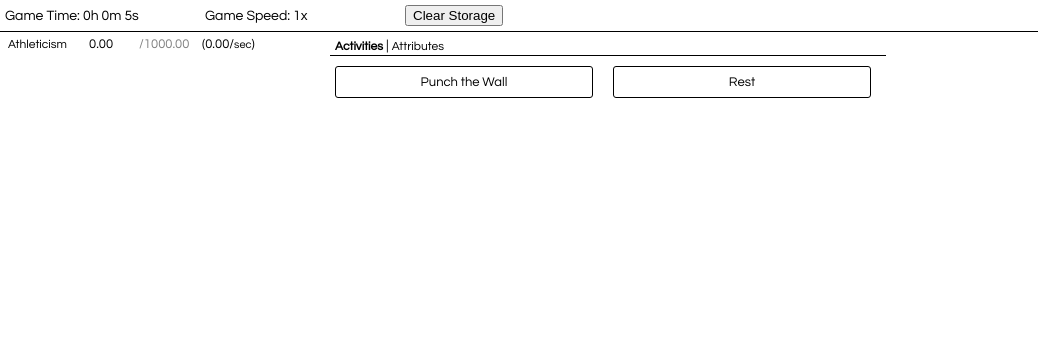
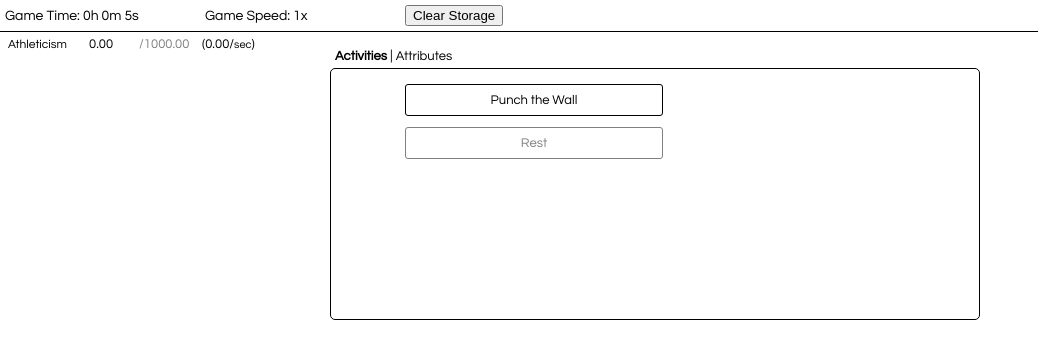
Before and after one commit to Alist3r/myapp, a React app: page / in a window 1280 px wide. Shown: the whole page, without its empty margins (0-1038 px from the left). Built offline with nearby package versions, Linux system fonts and the light colour scheme.

Commit message:
added and updated various parte of the game

```diff
--- a/src/Components/ActivityPanel.js
+++ b/src/Components/ActivityPanel.js
@@ -10,6 +10,32 @@ class ActivityPanel extends React.Component {
     }
   }
 
+  isUpgradable(costs, resources) {
+    let upgradable = true
+    costs.forEach(cost => {
+      let index = resources.findIndex(x => x.name === cost.resource)
+        if (upgradable && resources[index].currentValue >= cost.cost)
+          upgradable = true
+        else
+          upgradable = false
+    })
+
+    return upgradable
+  }
+
+  checkUpgradable(costs, resources) {
+    let cssClass = "Activity-Btn"
+    if(costs != null) {
+      if(this.isUpgradable(costs, resources)) {
+        cssClass = "Activity-Btn Upgradable"
+      }
+    }
+    else {
+      cssClass = "Activity-Btn Upgradable"
+    }
+
+    return cssClass
+  }
 
   doActivity() {
     var activityToDo = this.state.activity //one activity
@@ -22,28 +48,30 @@ class ActivityPanel extends React.Component {
 
     if(activityToDo.upgradeCost != null) {
       upgradeCosts = activityToDo.upgradeCost.slice()
+      upgradable = this.isUpgradable(upgradeCosts, resourcesList)
 
-      upgradeCosts.forEach(cost => { //Checking if resources are enough
+      /*upgradeCosts.forEach(cost => { //Checking if resources are enough
         let index = resourcesList.findIndex(x => x.name === cost.resource)
         if (upgradable && resourcesList[index].currentValue >= cost.cost)
           upgradable = true
         else
           upgradable = false
-      })
+      })*/
 
       havetoPay = true
     }
 
     if(activityToDo.clickCost != null) {
       clickCosts = activityToDo.clickCost.slice()
+      upgradable = this.isUpgradable(clickCosts, resourcesList)
 
-      clickCosts.forEach(cost => {
+      /*clickCosts.forEach(cost => {
         let index = resourcesList.findIndex(x => x.name === cost.resource)
         if (upgradable && resourcesList[index].currentValue >= cost.cost)
           upgradable = true
         else
           upgradable = false
-      })
+      })*/
 
       havetoPay = true
     }
@@ -53,13 +81,13 @@ class ActivityPanel extends React.Component {
 
       //paying resources and update the next cost
       if(havetoPay) {
-        for(let i=0; i<resourcesList.length;i++) {
+        for(let i=0; i < resourcesList.length;i++) {
 
           if(upgradeCosts.length > 0) {
             let index = upgradeCosts.findIndex(x => x.resource === resourcesList[i].name)
             if(index !== -1) {
               resourcesList[i].currentValue -= upgradeCosts[index].cost
-              upgradeCosts[index].cost += ((upgradeCosts[index].upgradeCostRatio * upgradeCosts[index].cost))
+              upgradeCosts[index].cost += ((upgradeCosts[index].upgradeCostRatio * upgradeCosts[index].cost * (activityToDo.stage+1)))
             }
           }
 
@@ -83,6 +111,9 @@ class ActivityPanel extends React.Component {
             resourcesList[index].maxValue += effect.maxValue
           if (effect.clickRatio != null)
             resourcesList[index].currentValue += effect.clickRatio
+
+          if(resourcesList[index].unlocked === false)
+            resourcesList[index].unlocked = true
       })
 
       activityToDo.upgradeCost = upgradeCosts.slice()
@@ -100,9 +131,16 @@ class ActivityPanel extends React.Component {
   render() {
     let activity = this.state.activity
     let resources = this.state.resources
+    let costs
+
+    if(activity.upgradeCost != null)
+      costs = activity.upgradeCost
+    if(activity.clickCost != null)
+      costs = activity.clickCost
+
       return(
         <Tooltip activity={activity} resourcesList={resources} direction="right">
-          <span onClick={() => this.doActivity()} className='Activity-Btn'> {activity.name} {activity.stage != null && ( <span>[{activity.stage}]</span>)} </span>
+          <span onClick={() => this.doActivity()} className={this.checkUpgradable(costs,resources)}> {activity.name} {activity.stage != null && ( <span>[{activity.stage}]</span>)} </span>
         </Tooltip>
       )
     }
--- a/src/Components/Game.js
+++ b/src/Components/Game.js
@@ -29,7 +29,7 @@ class Game extends React.Component {
     componentDidMount() {
         this.timerID = setInterval(
             () => this.tick(),
-            100
+            1000
         );
     }
 
@@ -66,7 +66,6 @@ class Game extends React.Component {
                     else
                         unlockable = false
                 }
-
             }
 
             if(unlockable) {
@@ -74,13 +73,6 @@ class Game extends React.Component {
             }
         }
         return activity.unlocked
-    }
-
-    unlockResource(resource) {
-        if(resource.unlocked === false && resource.currentValue > 0)
-            resource.unlocked = true
-
-        return resource.unlocked
     }
 
     updateActiveTab(tabToActivate) {
@@ -100,18 +92,22 @@ class Game extends React.Component {
                 <TopBar gameState={this.state}/>
                 <div className="Left-Panel">
                     {gameResources.map(resource => (
-                        <div>{this.unlockResource(resource) && (<ResourcePanel  resource={resource} />)}</div>
+                        <div>{resource.unlocked && (<ResourcePanel  resource={resource} />)}</div>
                     ))}
                 </div>
 
+                {/** MIDDLE */}
                 <div className="Middle-Panel">
+
                     {/** TABS SELECTOR */}
-                    <div className="Middle-Panel-Tabs-Container">
+                    <div className="Middle-Panel-Tabs-Selector">
                         <span className="Middle-Panel-Tab-Name" style={{'fontWeight': this.state.activeTab === constants.TAB_ACT ? 'bold' : 'normal'}} onClick={() => this.updateActiveTab(constants.TAB_ACT)}>{constants.TAB_ACT}</span>
                         <span>|</span>
                         <span className="Middle-Panel-Tab-Name" style={{'fontWeight': this.state.activeTab === "Attributes" ? 'bold' : 'normal'}} onClick={() => this.updateActiveTab("Attributes")}>Attributes</span>
                     </div>
+
                     {/** ACTIVITY PANEL */}
+                    <div className="Middle-Panel-Tabs-Container">
                         <div className="Middle-Panel-Activity-Tab" style={{'visibility': this.state.activeTab === constants.TAB_ACT ? 'visible' : 'hidden'}}>
                             {gameActivities.map(activity => (
                                 <div className="Middle-Panel-Activity-Container" >
@@ -121,6 +117,7 @@ class Game extends React.Component {
                         </div>
                     </div>
                 </div>
+            </div>
 
         )
     }
--- a/src/Components/ResourcesPanel.js
+++ b/src/Components/ResourcesPanel.js
@@ -42,10 +42,10 @@ class ResourcePanel extends React.Component {
       return(
           <div>
             <div className="Resource-Cell-Name">{resource.name}</div>
-            <div className="Resource-Cell-Value">{roundNumber(resource.currentValue)}</div>
+            <div className="Resource-Cell-Value" style={{'color': resource.currentValue >= (resource.maxValue * 90 /100 ) ? 'darkorange' : 'black'}}>{roundNumber(resource.currentValue)}</div>
             <div className="Resource-Cell-MaxValue">/{roundNumber(resource.maxValue)}</div>
             <div className="Resource-Cell-IncRatio">({roundNumber(resource.incRatio * constants.OPT_GAMESPEED)}/<span className="Resource-Span-Sec">sec</span>)</div>
-            </div>
+          </div>
       )
     }
 }
--- a/src/Components/TopBar.js
+++ b/src/Components/TopBar.js
@@ -43,12 +43,17 @@ class TopBar extends React.Component {
     return formattedTimeStamp
   }
 
+  resetData() {
+    localStorage.clear()
+    window.location.reload();
+  }
+
   render() {
       return(
         <div className="Top-Bar">
           <div className="Top-Bar-Div">Game Time: {this.timeCounterConverter(this.state.gameState.gameTime)}</div>
           <div className="Top-Bar-Div">Game Speed: {constants.OPT_GAMESPEED}x</div>
-          <div className="Top-Bar-Div"><button onClick={() => {localStorage.clear()}}>Clear Storage</button></div>
+          <div className="Top-Bar-Div"><button onClick={() => this.resetData()}>Clear Storage</button></div>
         </div>
       )
     }
--- a/src/Utilities/ActivityList.js
+++ b/src/Utilities/ActivityList.js
@@ -17,14 +17,14 @@ const activityList = [
         description: 'Just doing some Jogging around, helping you to produce Athleticism',
         stage: 0,
         upgradeCost: [
-            {resource: resNames.RES_ATL, cost: 10, upgradeCostRatio: 0.3}
+            {resource: resNames.RES_ATL, cost: 10, upgradeCostRatio: 0.008}
         ],
         effect: [
-            {resource: resNames.RES_ATL, perSecRatio: 0.5}
+            {resource: resNames.RES_ATL, perSecRatio: 0.52}
         ],
         unlocked: false,
         unlockedFrom: [
-            {resource: resNames.RES_ATL, neededValue: 35}
+            {resource: resNames.RES_ATL, neededValue: 10}
         ]
     },
     {   //REST
@@ -46,7 +46,7 @@ const activityList = [
         description: 'Enter a meditate state, improves your mental state. Produces Psiche.',
         stage: 0,
         upgradeCost: [
-            { resource: resNames.RES_PSI, cost: 7, upgradeCostRatio: 0.3 }
+            { resource: resNames.RES_PSI, cost: 7, upgradeCostRatio: 0.008 }
         ],
         effect: [
             { resource: resNames.RES_PSI, perSecRatio: 0.08}
@@ -55,6 +55,25 @@ const activityList = [
         unlockedFrom: [
             {resource: resNames.RES_PSI, neededValue: 5}
         ]
+    },
+    {   //DO NOTHING
+        name: resNames.ACT_DONOTH,
+        description: 'Sacrifice your physics and mental excercise but gain Free Time',
+        stage: 0,
+        upgradeCost: [
+            { resource: resNames.RES_ATL, cost: 40, upgradeCostRatio: 0.008},
+            { resource: resNames.RES_PSI, cost: 25, upgradeCostRatio: 0.007}
+        ],
+        effect: [
+            { resource: resNames.RES_ATL, perSecRatio: -0.02},
+            { resource: resNames.RES_PSI, perSecRatio: -0.01},
+            { resource: resNames.RES_FRT, perSecRatio: 0.05}
+        ],
+        unlocked: false,
+        unlockedFrom: [
+            {activity: resNames.ACT_JOGG, neededStage: 15},
+            {activity: resNames.ACT_MEDIT, neededStage: 3}
+        ]
     }
 
 ]
--- a/src/Utilities/ResourcesList.js
+++ b/src/Utilities/ResourcesList.js
@@ -16,6 +16,22 @@ const resourcesList = [
         incRatio: 0,
         unlocked: false,
         unlockedFrom: null
+    },
+    {
+        name: resNames.RES_FRT,
+        currentValue: 0,
+        maxValue: 500,
+        incRatio: 0,
+        unlocked: false,
+        unlockedFrom: null
+    },
+    {
+        name: resNames.RES_KNO,
+        currentValue: 0,
+        maxValue: 400,
+        incRatio: 0,
+        unlocked: false,
+        unlockedFrom: null
     }
 ]
 
--- a/src/Utilities/UtilityFunctions.js
+++ b/src/Utilities/UtilityFunctions.js
@@ -1,3 +1,4 @@
+import * as constants from '../Utilities/StringsConst.js'
 
 export function saveState(state) {
     localStorage.setItem('gameTime', state.gameTime);
@@ -51,6 +52,31 @@ export function loadState(state) {
     return updatedstate
 }
 
+export function tooltipReverseTimerConverter (costValue, currentValue, incRatio) {
+    let formattedTimeStamp = ""
+
+    if(incRatio > 0) {
+
+        let timeStamp = Math.floor((costValue - currentValue) / (incRatio * constants.OPT_GAMESPEED))
+
+        let hours = Math.floor(timeStamp / 60 / 60)
+        let minutes = Math.floor(timeStamp / 60) - (hours * 60);
+        let seconds = timeStamp % 60
+
+        if(hours > 0) {
+            formattedTimeStamp += hours + "h "
+        }
+        if(minutes > 0) {
+            formattedTimeStamp += minutes + "m "
+        }
+
+        formattedTimeStamp += seconds + "s"
+        formattedTimeStamp = "(" + formattedTimeStamp + ")"
+    }
+
+    return formattedTimeStamp
+  }
+
 export function roundNumber(number) {
     return (Math.round(number * 100) / 100).toFixed(2);
 }
--- a/src/index.css
+++ b/src/index.css
@@ -73,34 +73,43 @@ body {
   font-size: 11px;
 }
 
-.Middle-Panel-Tabs-Container {
-  border-bottom: 1px solid black;
+.Middle-Panel-Tabs-Selector {
+  border-bottom: 1px  black;
   padding: 2px;
-  margin-bottom: 10px;
+  margin-top: 10px;
+  margin-bottom: 3px;
 }
 
 .Middle-Panel-Tab-Name {
   margin: 3px;
   margin-bottom: 7px;
-  font-size: 12px;
+  font-size: 13px;
   cursor: pointer;
 }
 
-  .Middle-Panel-Tab-Name:hover {
-    font-weight: bold;
-  }
+.Middle-Panel-Tabs-Container {
+  border: 1px solid black;
+  min-height: 250px;
+  border-radius: 5px;
+}
+
+.Middle-Panel-Activity-Tab {
+  text-align: center;
+  padding: 15px;
+}
 
 .Middle-Panel-Activity-Container {
   width: auto;
   width: 250px;
-  display: inline;
-  margin: 5px;
+  display: inline-block;
+  margin-left: 25px;
 }
 
 .Activity-Btn {
   background-color: #fff;
   cursor: pointer;
-  border: 1px solid black;
+  border: 1px solid grey;
+  color: grey;
   padding: 8px;
   width: 240px;
   border-radius: 3px;
@@ -108,6 +117,16 @@ body {
   text-align: center;
   float:left;
   display: table-cell;
+  margin-bottom: 8px;
+  -webkit-user-select: none;
+  -moz-user-select: none;
+  -ms-user-select: none;
+  user-select: none;
+}
+
+.Activity-Btn.Upgradable {
+  border: 1px solid black;
+  color: black;
 }
 
 .Activity-Btn:active {
--- a/src/tooltip.css
+++ b/src/tooltip.css
@@ -23,7 +23,7 @@
   font: 13px "Century Gothic", Futura, sans-serif;
   z-index: 100;
   border: 1px solid black;
-
+  text-align: left;
 }
 
 .Tooltip-Description {
```
Also changed, not shown: src/Components/Tooltip.js (+9 -2 lines), src/Utilities/StringsConst.js (+8 -4 lines), 1 other file. Lines whose indentation alone changed are shown as unchanged.
